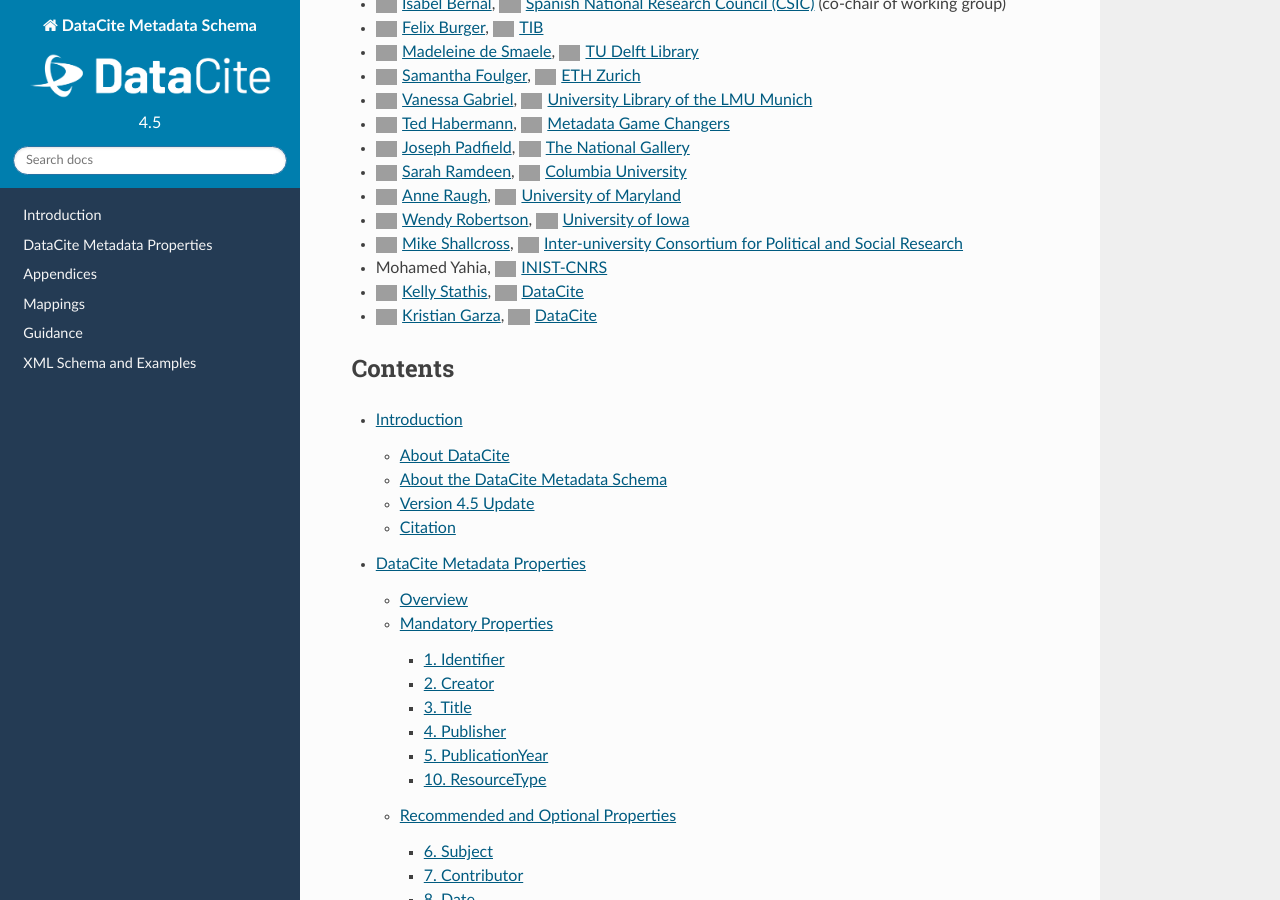
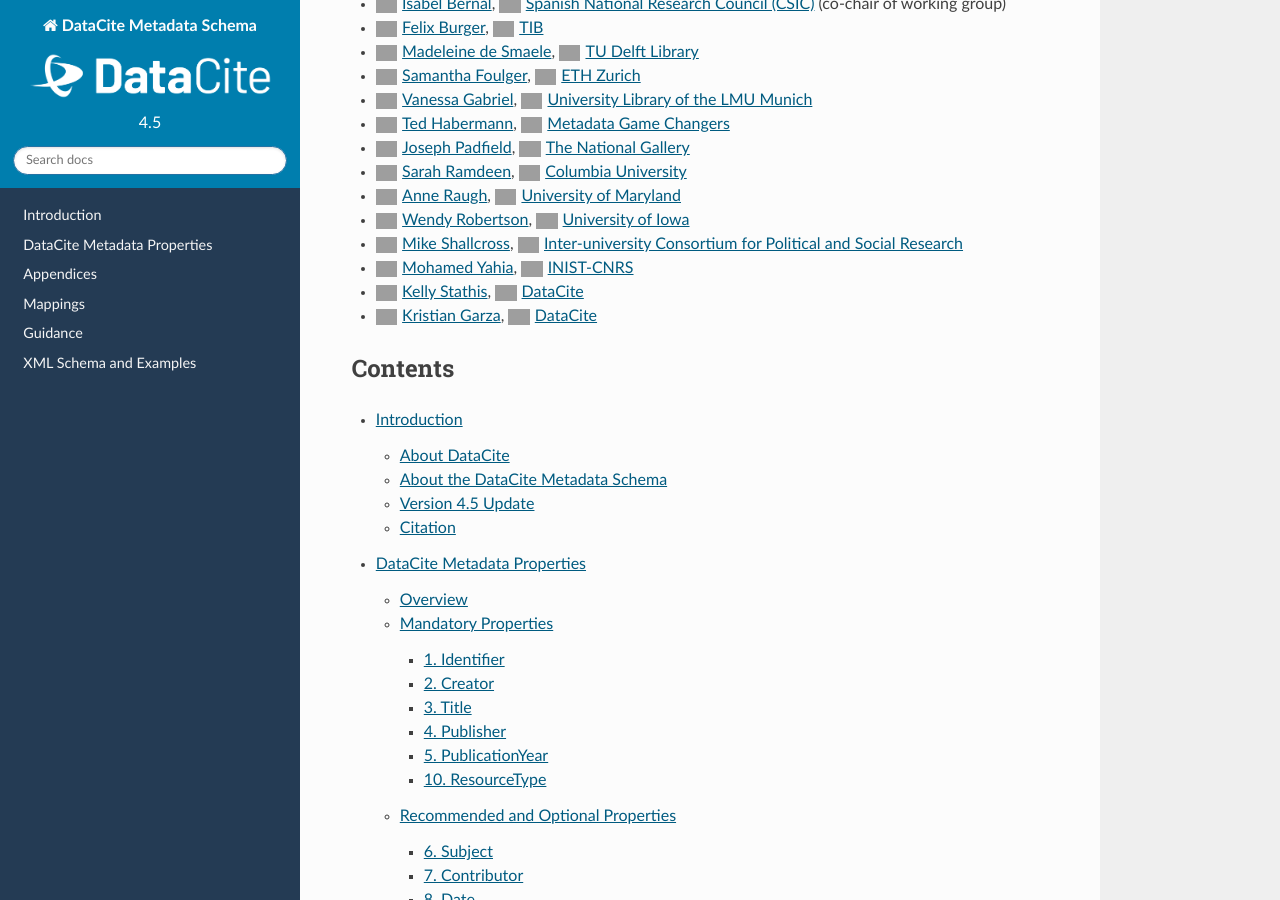
Before and after one commit to datacite/schema-docs, a Sphinx documentation site: the page built from docs/index.rst, in a window 1280 px wide and 900 px high, scrolled down 530 px. Built offline with Sphinx 7.4.7 and the Read the Docs theme 2.0.0, drawn with Linux system fonts in a browser that asks for light colours; grey boxes are pictures that could not be loaded.

Commit message:
add ORCID iD

```diff
--- a/docs/index.rst
+++ b/docs/index.rst
@@ -64,7 +64,7 @@ Members of the Metadata Working Group:
 
 .. |Mohamed Yahia| raw:: html
 
-  <a class="orcid" href=""><img alt="ORCID logo" src="https://info.orcid.org/wp-content/uploads/2019/11/orcid_16x16.png"/>Mohamed Yahia</a>
+  <a class="orcid" href="https://orcid.org/0000-0001-7829-1918"><img alt="ORCID logo" src="https://info.orcid.org/wp-content/uploads/2019/11/orcid_16x16.png"/>Mohamed Yahia</a>
 
 .. |Kelly Stathis| raw:: html
 
@@ -144,7 +144,7 @@ Members of the Metadata Working Group:
   * |Anne Raugh|, |University of Maryland|
   * |Wendy Robertson|, |University of Iowa|
   * |Mike Shallcross|, |Inter-university Consortium for Political and Social Research|
-  * Mohamed Yahia, |INIST-CNRS|
+  * |Mohamed Yahia|, |INIST-CNRS|
   * |Kelly Stathis|, |DataCite|
   * |Kristian Garza|, |DataCite|
 
```
